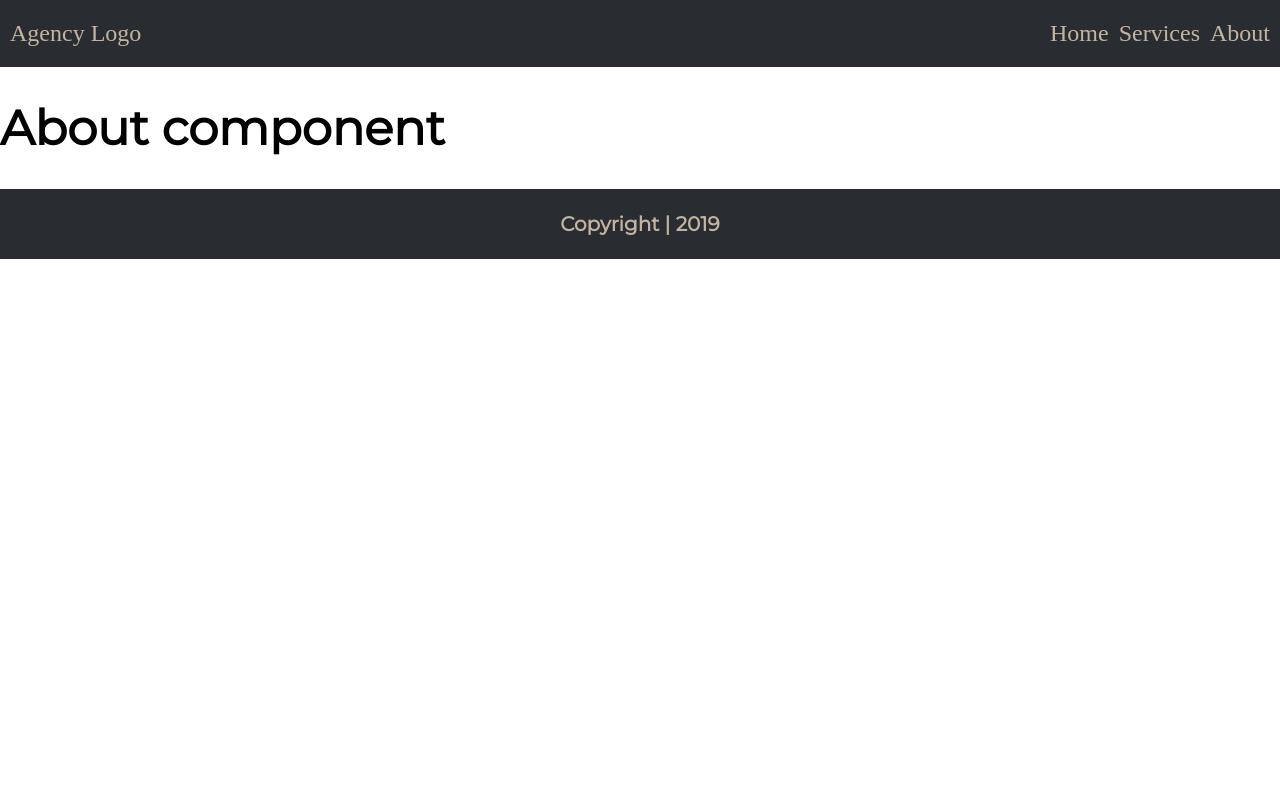
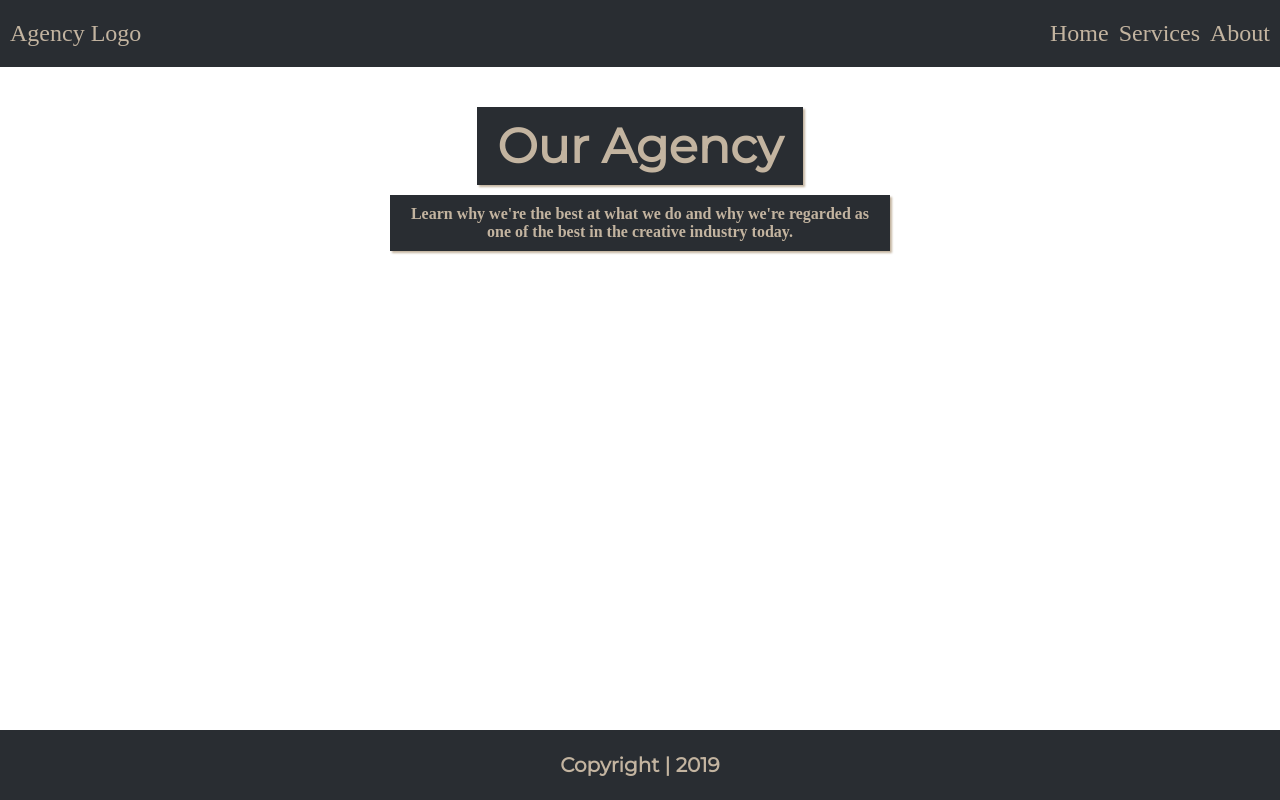
Before and after one commit to haeke/agency, a React (Create React App) app: page /about in a window 1280 px wide. Built offline with nearby package versions, Linux system fonts and the light colour scheme; a web font is replaced by a local one.

Commit message:
added a header and subheader to the about component

```diff
--- a/src/components/About/About.css
+++ b/src/components/About/About.css
@@ -0,0 +1,34 @@
+.aboutContainer {
+  flex: 1;
+}
+
+.aboutHeaderContainer {
+  display: flex;
+  flex-direction: column;
+  justify-content: center;
+  align-items: center;
+  padding: 40px 10px;
+}
+
+.aboutHeader {
+  display: inline-block;
+  padding: 10px 20px;
+  margin: auto;
+  color: var(--altBrandColor);
+  background: var(--brandColor);
+  box-shadow: 2px 2px 2px var(--altBrandColor);
+}
+
+.aboutSubHeaderContainer {
+  max-width: 500px;
+  text-align: center;
+}
+
+.aboutSubHeader {
+  display: inline-block;
+  padding: 10px 20px;
+  margin: 10px 0;
+  color: var(--altBrandColor);
+  background: var(--brandColor);
+  box-shadow: 2px 2px 2px var(--altBrandColor);
+}
--- a/src/components/About/About.js
+++ b/src/components/About/About.js
@@ -1,10 +1,20 @@
 import React from "react";
+
+import "./About.css";
 
 const About = () => {
   return (
-    <div>
-      <h1>About component</h1>
-    </div>
+    <section className="aboutContainer">
+      <div className="aboutHeaderContainer">
+        <h1 className="aboutHeader">Our Agency</h1>
+        <div className="aboutSubHeaderContainer">
+          <h4 className="aboutSubHeader">
+            Learn why we're the best at what we do and why we're regarded as one
+            of the best in the creative industry today.
+          </h4>
+        </div>
+      </div>
+    </section>
   );
 };
 
--- a/src/components/StatCard/StatCard.css
+++ b/src/components/StatCard/StatCard.css
@@ -2,7 +2,11 @@
   background: var(--mainWhite);
   padding: 20px;
   flex: 1;
-  margin-right: 10px;
+  margin: 10px;
+}
+
+.statCardContainer:hover {
+  box-shadow: 2px 2px 2px gray;
 }
 
 .statHeader {
```
Also changed, not shown: 1 other file (tests, documents, lock files or other folders).
